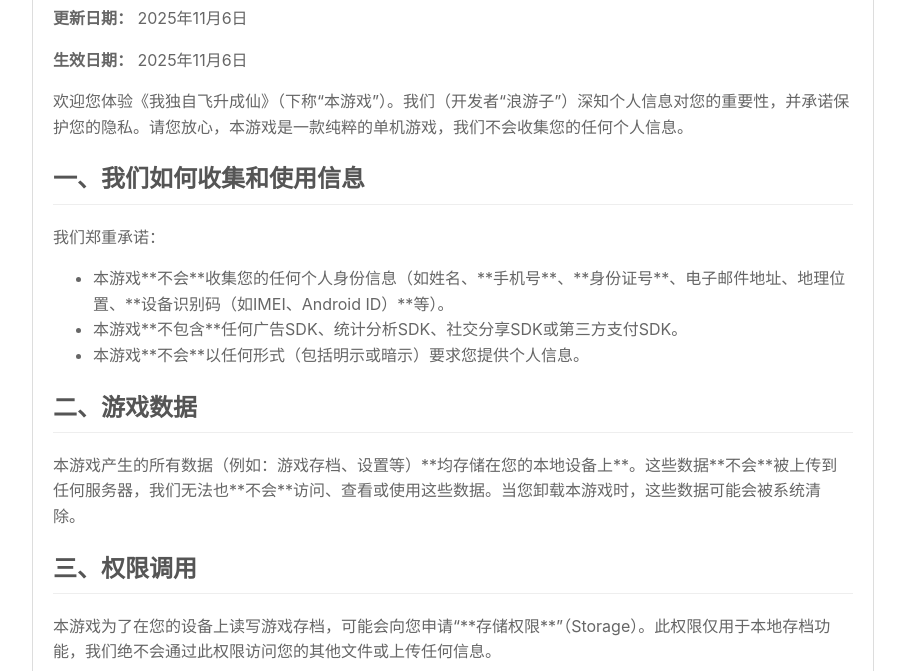
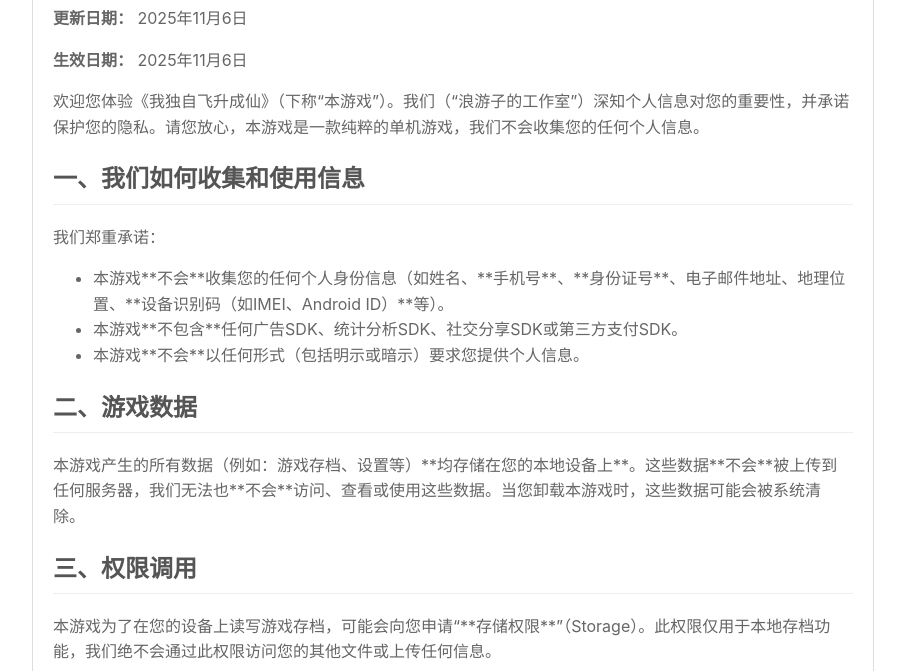
Before and after one commit to langyouzi/game-privacy, a plain HTML site: page index.html in a window 1280 px wide. Shown: the part 129-800 px from the top of the page, without its empty margins (187-1092 px from the left). Drawn offline with Linux system fonts and the light colour scheme.

Commit message:
Update index.html

```diff
--- a/index.html
+++ b/index.html
@@ -44,7 +44,7 @@
     <p><strong>更新日期：</strong> 2025年11月6日</p>
     <p><strong>生效日期：</strong> 2025年11月6日</p>
 
-    <p>欢迎您体验《我独自飞升成仙》（下称“本游戏”）。我们（开发者“浪游子”）深知个人信息对您的重要性，并承诺保护您的隐私。请您放心，本游戏是一款纯粹的单机游戏，我们不会收集您的任何个人信息。</p>
+    <p>欢迎您体验《我独自飞升成仙》（下称“本游戏”）。我们（“浪游子的工作室”）深知个人信息对您的重要性，并承诺保护您的隐私。请您放心，本游戏是一款纯粹的单机游戏，我们不会收集您的任何个人信息。</p>
 
     <h2>一、我们如何收集和使用信息</h2>
     <p>我们郑重承诺：</p>
@@ -70,4 +70,5 @@
     </p>
 
 </body>
+
 </html>
```
